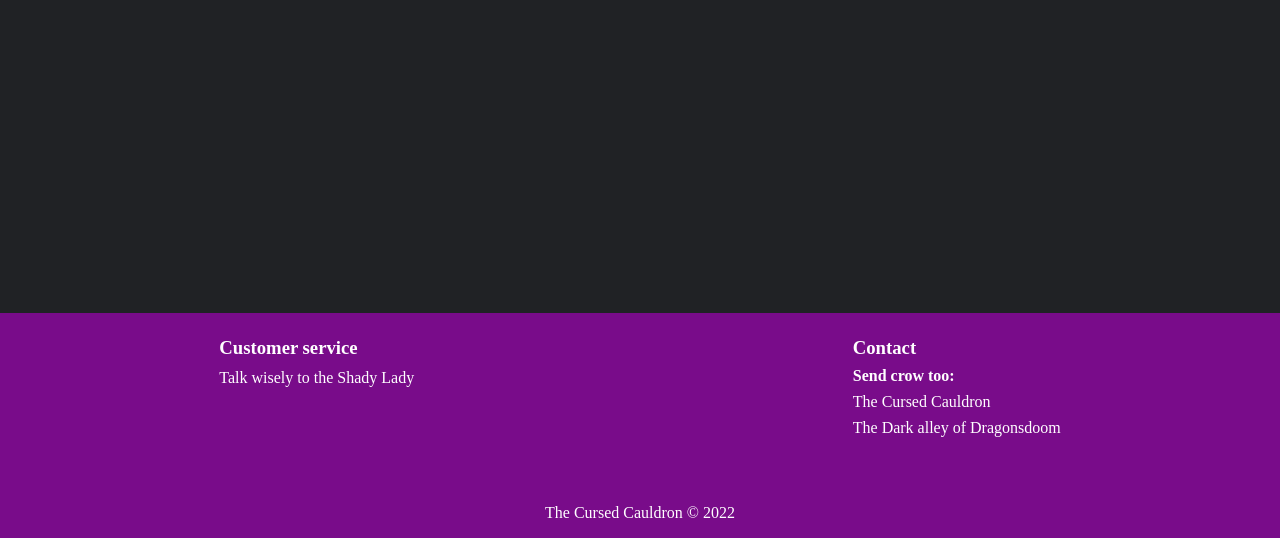
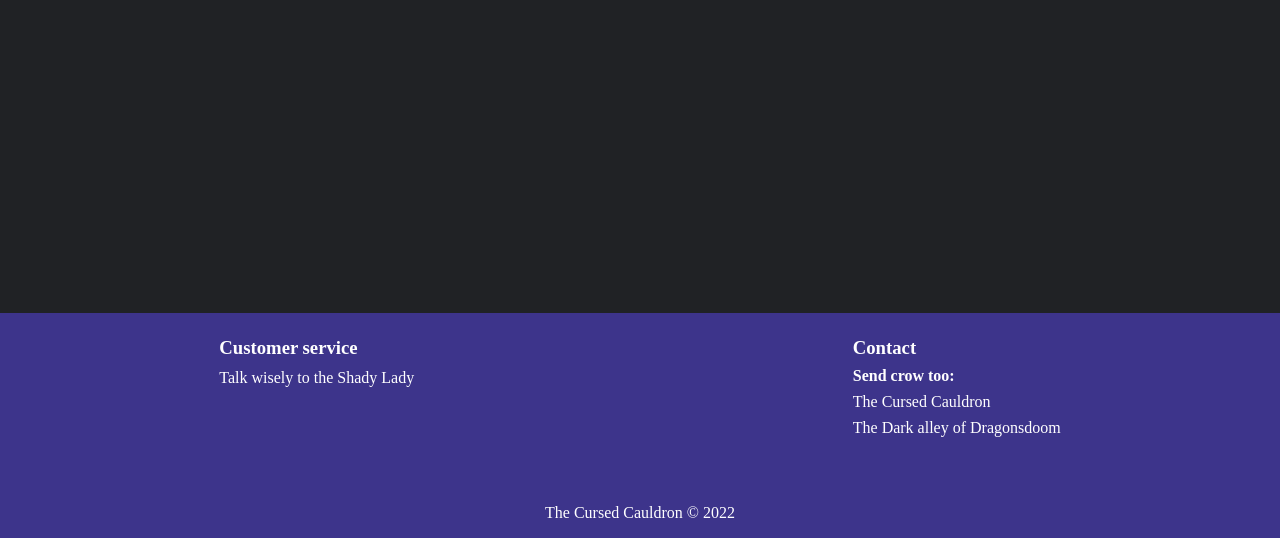
Before and after one commit to MarcusRei/grupp-8-potion-shop, a website built with Parcel: page src/index.html in a window 1280 px wide. Shown: the part 487-1025 px from the top of the page. Built offline with nearby package versions, Linux system fonts and the light colour scheme.

Commit message:
changed back the green and purple color

```diff
--- a/src/scss/_colors.scss
+++ b/src/scss/_colors.scss
@@ -7,8 +7,8 @@ $color-grey-dark: #2f3136;
 
 $color-grey-very-dark: #202225;
 
-$color-accent-green: #2A8925;
+$color-accent-green: #005c00;
 
-$color-accent-purple: #790C8A;
+$color-accent-purple: #3d348b;
 
 $color-text-light: #ffffff;
```
